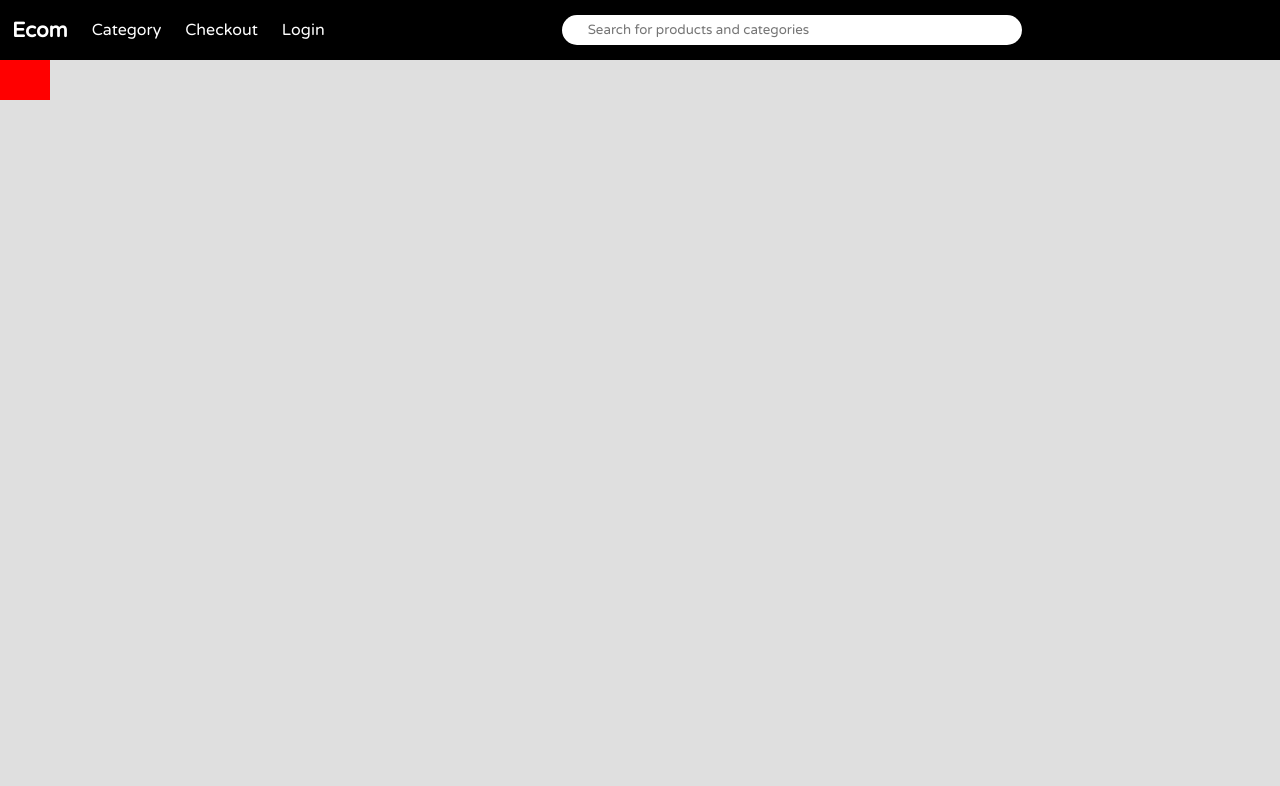
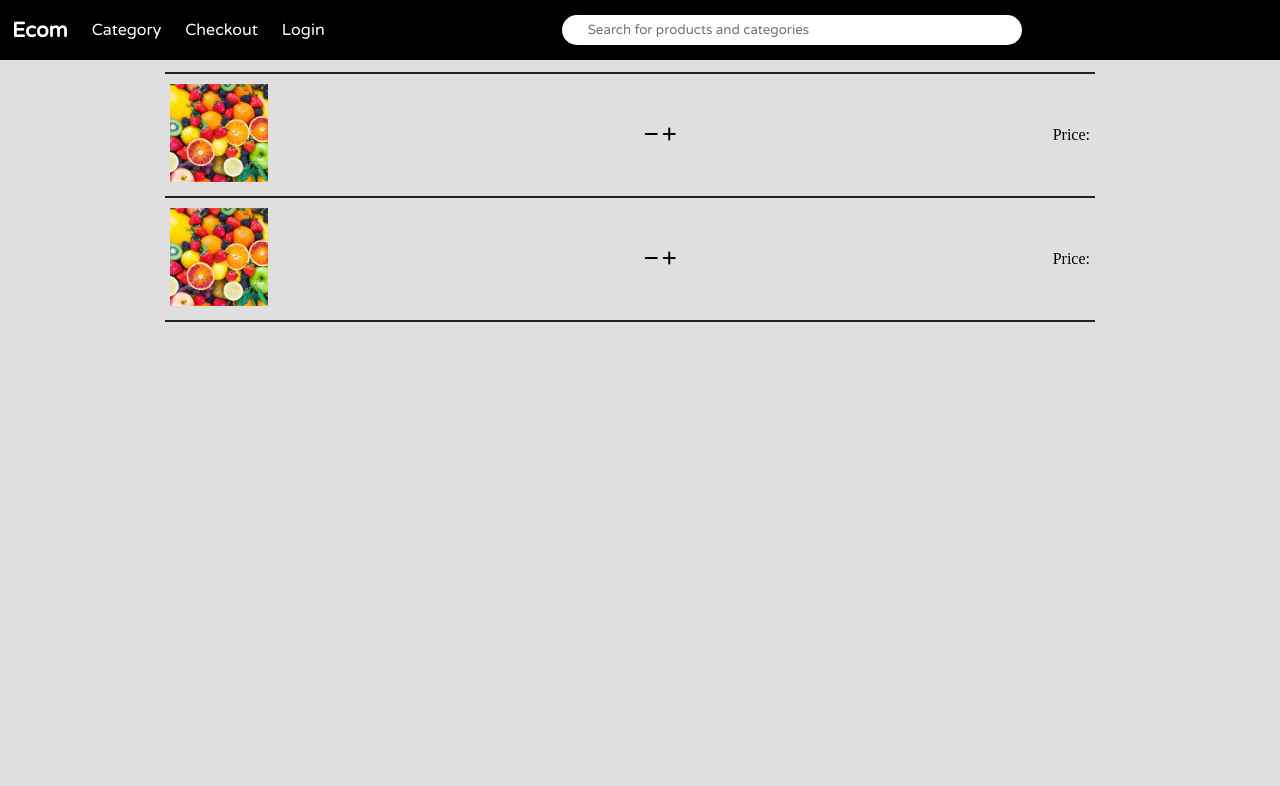
Before and after one commit to CODOFOBIA/Ecom, a Django app: page /shop/cart/ in a window 1280 px wide. Shown: the top 786 px of the page. Run offline with Django 4.2, Linux system fonts and the light colour scheme; some libraries are stand-ins or nearby versions.

Commit message:
modified cart.html

```diff
--- a/shop/static/shop/cart.css
+++ b/shop/static/shop/cart.css
@@ -1,5 +1,30 @@
+.cart-container{
+    position: relative;
+    top: 72px;
+    left: 165px;
+    height: 715px;
+    width: 930px;
+    /* background-color: red; */
+}
+
 .cart-items{
+    /* background-color: green; */
     height: 100px;
-    width: 50px;
-    background-color: red;
+    width: auto;
+    margin: 6px 0;
+    padding: 5px;
+    display: flex;
+    justify-content: space-between;
+    align-items: center;
 }
+
+img{
+    width: 98px;
+    height: 98px;
+    object-fit: cover;
+}
+
+hr{
+    border: none;
+    border-top: 2px solid rgb(34, 33, 33);
+}
--- a/shop/templates/shop/cart.html
+++ b/shop/templates/shop/cart.html
@@ -8,9 +8,29 @@
 {% endblock %}
 
 {% block body %}
-
-<div class="cart-items">
-
+<div class="cart-container">
+    <hr>
+    <div class="cart-items">
+        <div class="product_image">
+            <img src="{% static 'shop/fruits.jpg' %}" alt="image">
+        </div>
+        <div>
+            <i class="fa-solid fa-minus"></i>
+            <i class="fa-solid fa-plus"></i>
+        </div>
+        <p>Price: </p>
+    </div>
+    <hr>
+    <div class="cart-items">
+        <div class="product_image">
+            <img src="{% static 'shop/fruits.jpg' %}" alt="image">
+        </div>
+        <div>
+            <i class="fa-solid fa-minus"></i>
+            <i class="fa-solid fa-plus"></i>
+        </div>
+        <p>Price: </p>
+    </div>
+    <hr>
 </div>
-
 {% endblock %}
```
